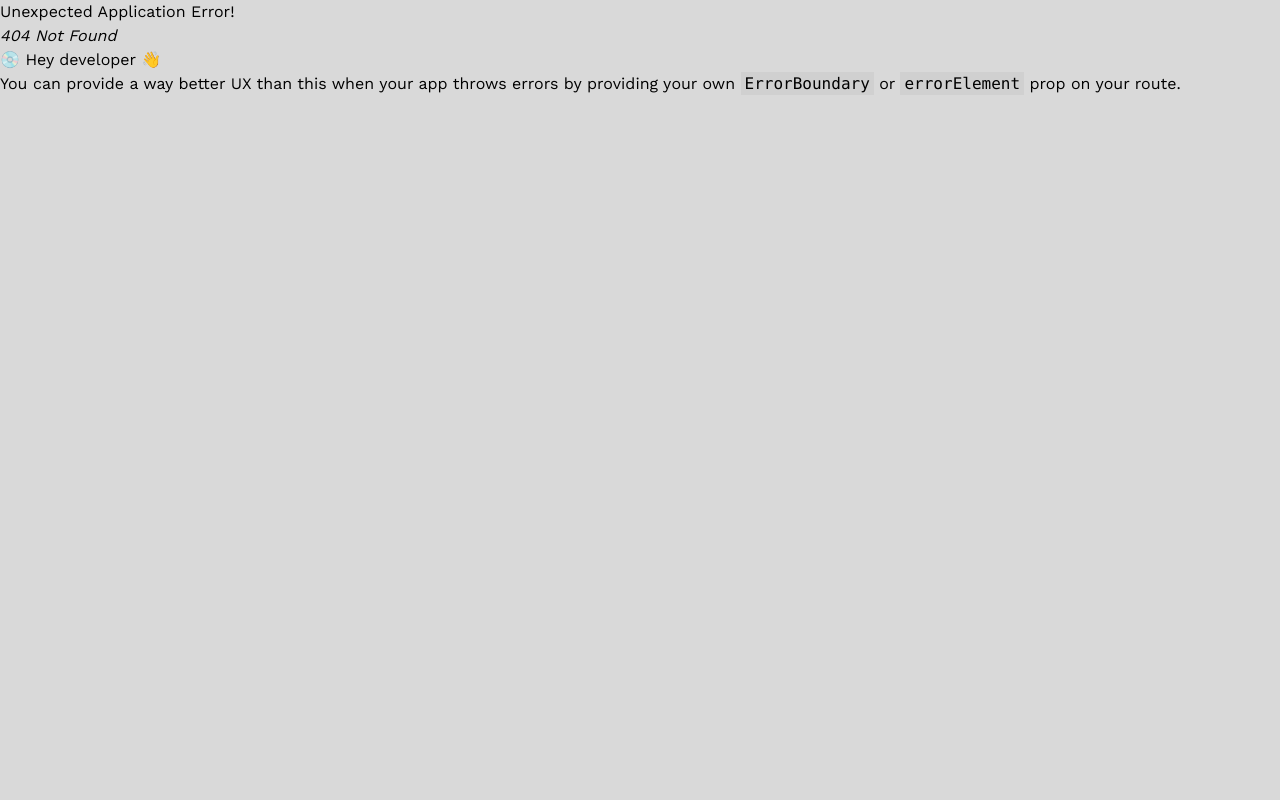
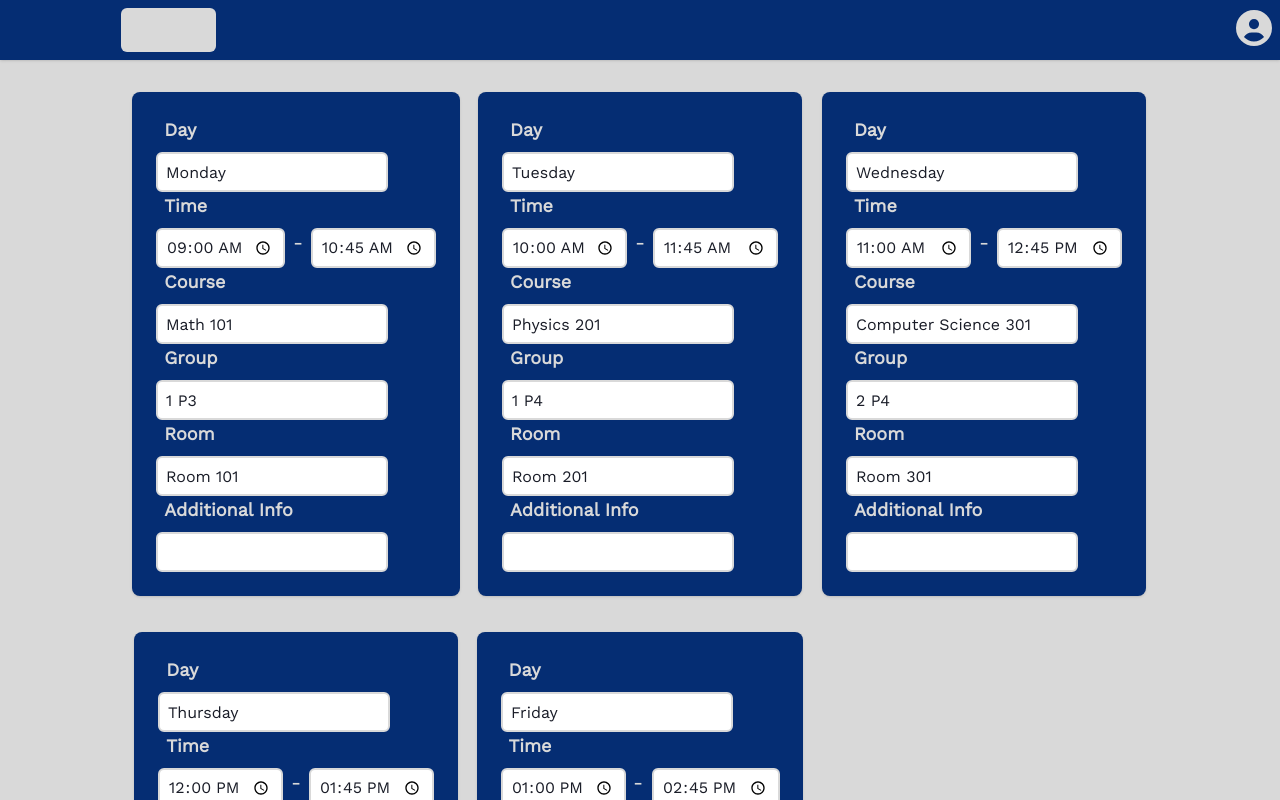
Before and after one commit to UniversityOfGdanskProjects/plan_front, a React (Vite) app: page /lecturer in a window 1280 px wide. Before the commit this address had no page. Shown: the top 800 px of the page. Built offline with nearby package versions, Linux system fonts and the light colour scheme.

Commit message:
added UI for editing schedule by lecturer

```diff
--- a/src/App.css
+++ b/src/App.css
@@ -78,3 +78,10 @@ a {
   transform-origin: top;
   animation: drop-down 0.3s ease-out normal forwards;
 }
+
+.label{
+  @apply w-fit text-primaryLight dark:text-primaryDark text-lg font-bold mb-2  ml-2;
+}
+.input{
+  @apply w-fit h-10 rounded-md border-2 border-primaryLight dark:border-primaryDark focus:outline-none focus:border-secondaryLight dark:focus:border-secondaryDark p-2 ;
+}
--- /dev/null
+++ b/src/components/Lecturer.jsx
@@ -0,0 +1,107 @@
+import React, { useState } from 'react';
+
+function Lecturer() {
+  const [schedule, setSchedule] = useState([
+    { day: 'Monday', startTime: '09:00', endTime: '10:45', course: 'Math 101', group: '1 P3', room: 'Room 101', addtitional: '' },
+    { day: 'Tuesday', startTime: '10:00', endTime: '11:45', course: 'Physics 201', group: '1 P4', room: 'Room 201', addtitional: '' },
+    { day: 'Wednesday', startTime: '11:00', endTime: '12:45', course: 'Computer Science 301', group: '2 P4', room: 'Room 301', addtitional: '' },
+    { day: 'Thursday', startTime: '12:00', endTime: '13:45', course: 'Biology 401', room: 'Room 401', group: '2 P1', addtitional: '' },
+    { day: 'Friday', startTime: '13:00', endTime: '14:45', course: 'Chemistry 501', room: 'Room 501', group: '1 P2', addtitional: '' },
+  ]);
+
+  function handleChange(e, i) {
+    const updatedSchedule = [...schedule];
+    updatedSchedule[i][e.target.name] = e.target.value;
+    setSchedule(updatedSchedule);
+  }
+
+  return (
+    <div className="container mx-auto  rounded md:w-fit m-3">
+    <form className='grid md:grid-cols-2 lg:grid-cols-3 items-center grid-flow-row gap-4'>
+        {schedule.map((item, i) => (
+          <div className="mt-5 mx-auto w-fit bg-secondaryLight text-middle rounded-lg shadow p-6 flex-col flex justify-evenly align-center" key={i}>
+            <label className="label" htmlFor={`day-${i}`}>
+              Day
+            </label>
+            <input
+              className="input"
+              type="text"
+              name="day"
+              id={`day-${i}`}
+              value={item.day}
+              onChange={(e) => handleChange(e, i)}
+            />
+            <label className="label" htmlFor={`startTime-${i}`}>
+              Time
+            </label>
+            <div className='flex flex-row'>
+              <input
+                className="input"
+                type="time"
+                name="startTime"
+                id={`startTime-${i}`}
+                value={item.startTime}
+                onChange={(e) => handleChange(e, i)}
+              />
+              <h1 className='text-xl mx-2 text-primaryLight'>-</h1>
+              <input
+                className="input"
+                type="time"
+                name="endTime"
+                id={`endTime-${i}`}
+                value={item.endTime}
+                onChange={(e) => handleChange(e, i)}
+              />
+            </div>
+            <label className="label" htmlFor={`course-${i}`}>
+              Course
+            </label>
+            <input
+              className="input"
+              type="text"
+              name="course"
+              id={`course-${i}`}
+              value={item.course}
+              onChange={(e) => handleChange(e, i)}
+            />
+            <label className="label" htmlFor={`group-${i}`}>
+              Group
+            </label>
+            <input
+              className="input"
+              type="text"
+              name="group"
+              id={`group-${i}`}
+              value={item.group}
+              onChange={(e) => handleChange(e, i)}
+            />
+            <label className="label" htmlFor={`room-${i}`}>
+              Room
+            </label>
+            <input
+              className="input"
+              type="text"
+              name="room"
+              id={`room-${i}`}
+              value={item.room}
+              onChange={(e) => handleChange(e, i)}
+            />
+            <label className="label" htmlFor={`additional-${i}`}>
+              Additional Info
+            </label>
+            <input
+              className="input"
+              type="text"
+              name="additional"
+              id={`additional-${i}`}
+              value={item.additional}
+              onChange={(e) => handleChange(e, i)}
+            />
+          </div>
+        ))}
+      </form>
+    </div>
+  );
+}
+
+export default Lecturer;
--- a/src/router/router.jsx
+++ b/src/router/router.jsx
@@ -1,11 +1,13 @@
 import { createBrowserRouter, createRoutesFromElements, Route } from "react-router-dom";
 import App from "../App";
 import Calendar from '../components/Calendar'
+import Lecturer from "../components/Lecturer";
 
 export const router = createBrowserRouter(
   createRoutesFromElements(
     <Route path="/" element={<App />}>
       <Route path="" element={<Calendar />} />
+      <Route path="lecturer" element={<Lecturer />} />
     </Route>
   )
 );
```
